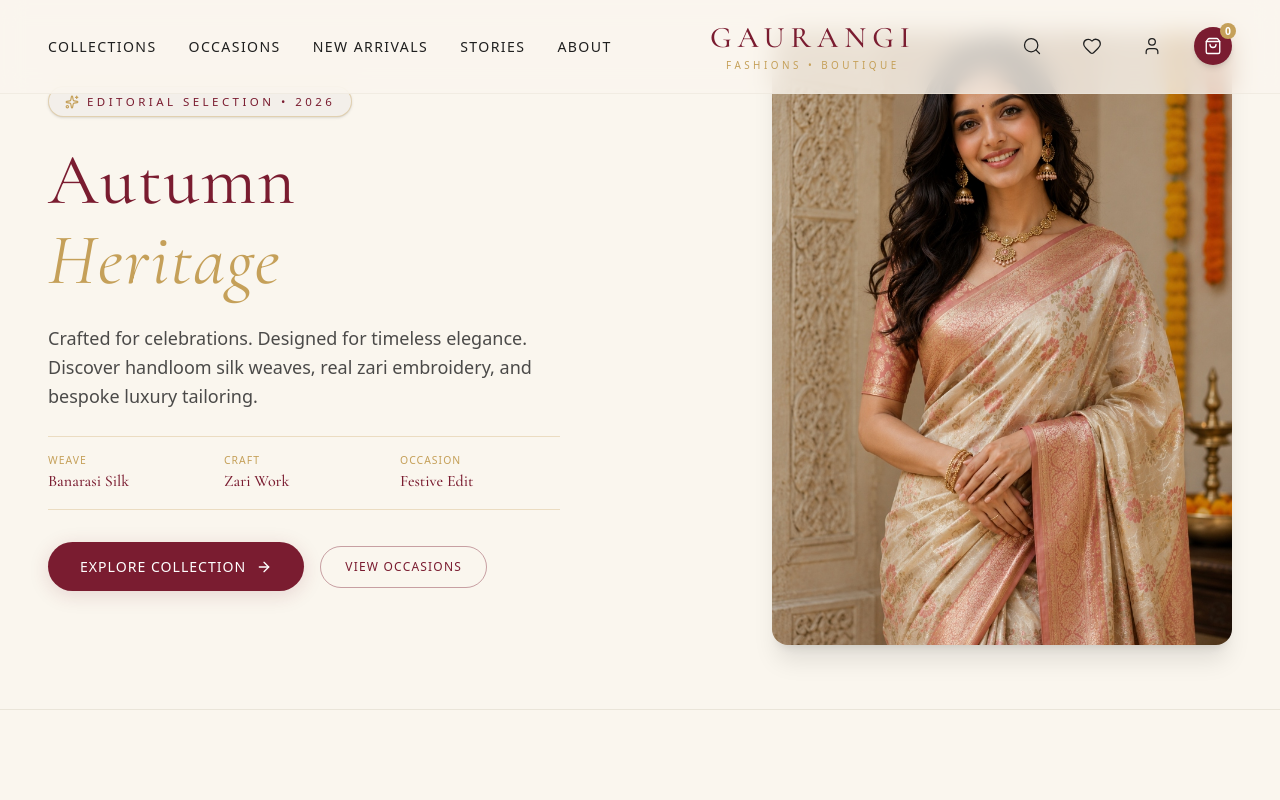
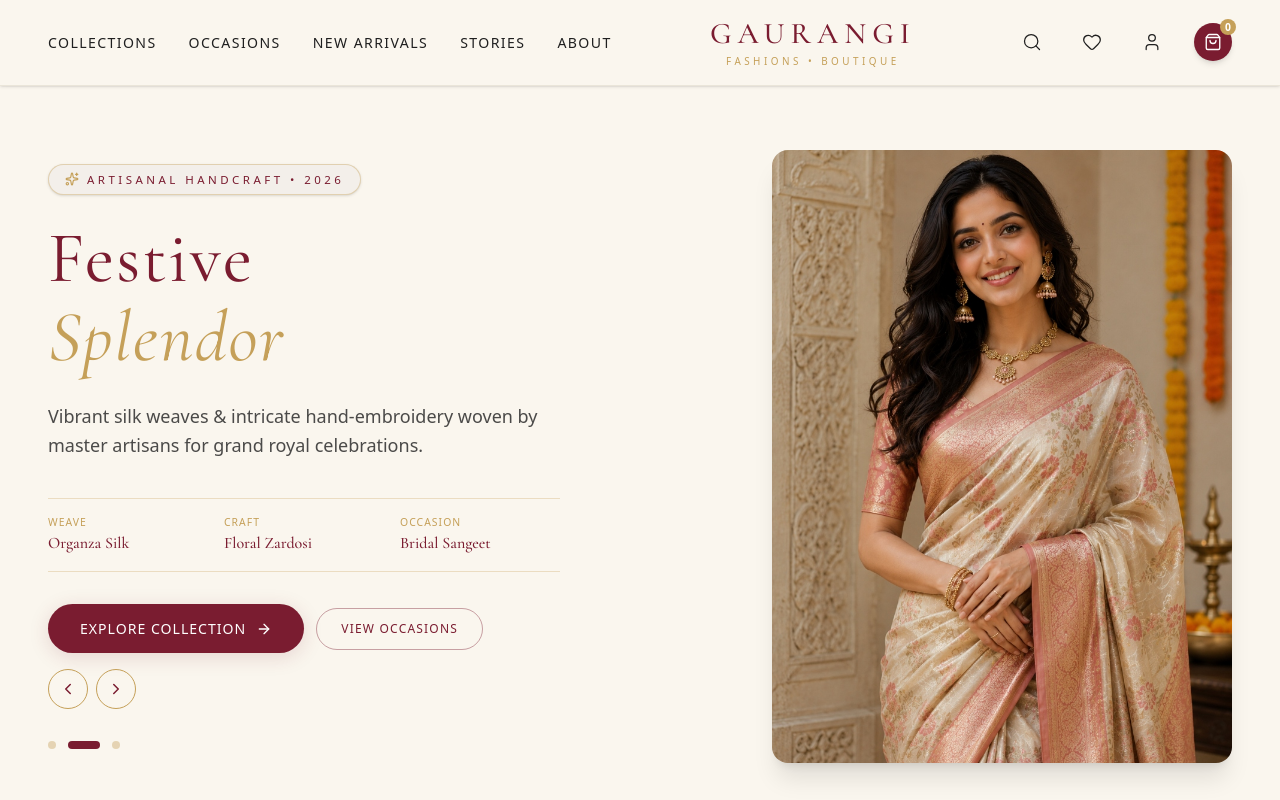
Before and after one commit to gaurangistore/gaurangi-website, a Next.js app: page / in a window 1280 px wide. Shown: the top 800 px of the page. Built offline with nearby package versions, Linux system fonts and the light colour scheme; a web font is replaced by a local one.

Commit message:
Fix top header positioning above hero and add 3-slide interactive hero banner slider

```diff
--- a/src/components/HeroSection.tsx
+++ b/src/components/HeroSection.tsx
@@ -1,54 +1,123 @@
 'use client';
 
-import React from 'react';
-import { ArrowRight, Sparkles } from 'lucide-react';
+import React, { useState, useEffect } from 'react';
+import { ArrowRight, Sparkles, ChevronLeft, ChevronRight } from 'lucide-react';
 import { DUMMY_IMAGE } from '@/lib/constants';
 
+interface SlideData {
+  id: number;
+  badge: string;
+  title: string;
+  italicTitle: string;
+  tagline: string;
+  weave: string;
+  craft: string;
+  occasion: string;
+  image: string;
+}
+
+const HERO_SLIDES: SlideData[] = [
+  {
+    id: 1,
+    badge: 'Editorial Selection • 2026',
+    title: 'Autumn',
+    italicTitle: 'Heritage',
+    tagline: 'Crafted for celebrations. Designed for timeless elegance. Discover handloom silk weaves, real zari embroidery, and bespoke luxury tailoring.',
+    weave: 'Banarasi Silk',
+    craft: 'Zari Work',
+    occasion: 'Festive Edit',
+    image: DUMMY_IMAGE,
+  },
+  {
+    id: 2,
+    badge: 'Artisanal Handcraft • 2026',
+    title: 'Festive',
+    italicTitle: 'Splendor',
+    tagline: 'Vibrant silk weaves & intricate hand-embroidery woven by master artisans for grand royal celebrations.',
+    weave: 'Organza Silk',
+    craft: 'Floral Zardosi',
+    occasion: 'Bridal Sangeet',
+    image: DUMMY_IMAGE,
+  },
+  {
+    id: 3,
+    badge: 'Royal Weaves • 2026',
+    title: 'Kanjivaram',
+    italicTitle: 'Grace',
+    tagline: 'Pure mulberry silk with authentic gold & silver zari borders crafted for unforgettable wedding moments.',
+    weave: 'Kanjivaram Silk',
+    craft: 'Gold Threading',
+    occasion: 'Grand Wedding',
+    image: DUMMY_IMAGE,
+  },
+];
+
 export const HeroSection: React.FC = () => {
+  const [currentSlide, setCurrentSlide] = useState(0);
+
+  // Auto-play slider every 5 seconds
+  useEffect(() => {
+    const timer = setInterval(() => {
+      setCurrentSlide((prev) => (prev + 1) % HERO_SLIDES.length);
+    }, 5000);
+    return () => clearInterval(timer);
+  }, []);
+
+  const nextSlide = () => {
+    setCurrentSlide((prev) => (prev + 1) % HERO_SLIDES.length);
+  };
+
+  const prevSlide = () => {
+    setCurrentSlide((prev) => (prev - 1 + HERO_SLIDES.length) % HERO_SLIDES.length);
+  };
+
+  const active = HERO_SLIDES[currentSlide];
+
   return (
-    <section className="relative w-full bg-[#FAF6EE] text-[#1F1F1F] overflow-hidden -mt-20 pt-28 pb-16 border-b border-[#EAE5D9]">
+    <section className="relative w-full bg-[#FAF6EE] text-[#1F1F1F] overflow-hidden py-12 md:py-16 border-b border-[#EAE5D9]">
       <div className="max-w-7xl mx-auto px-6 md:px-12 w-full grid grid-cols-1 lg:grid-cols-12 gap-12 lg:gap-8 items-center relative z-10">
 
         {/* Left Column: Editorial Typography & Storytelling */}
-        <div className="lg:col-span-6 flex flex-col items-start text-left space-y-6">
+        <div className="lg:col-span-6 flex flex-col items-start text-left space-y-6 transition-all duration-500">
 
           {/* Subtitle Badge */}
           <div className="inline-flex items-center gap-2 px-4 py-1.5 rounded-full bg-[#F3EFEA] border border-[#C5A059]/40 shadow-sm">
             <Sparkles className="w-3.5 h-3.5 text-[#C5A059]" />
             <span className="text-[0.72rem] tracking-[0.3em] uppercase font-sans text-[#7A1C30] font-medium">
-              Editorial Selection • 2026
+              {active.badge}
             </span>
           </div>
 
           {/* Main Headline */}
           <h1 className="font-serif-editorial text-4xl md:text-6xl lg:text-7xl font-light tracking-wide leading-[1.1] text-[#7A1C30]">
-            Autumn <br />
-            <span className="italic font-normal text-[#C5A059]">Heritage</span>
+            {active.title} <br />
+            <span className="italic font-normal text-[#C5A059]">{active.italicTitle}</span>
           </h1>
 
           {/* Storytelling Tagline */}
-          <p className="text-base md:text-lg font-light text-[#1F1F1F]/80 max-w-lg font-sans leading-relaxed">
-            Crafted for celebrations. Designed for timeless elegance. Discover handloom silk weaves, real zari embroidery, and bespoke luxury tailoring.
+          <p className="text-base md:text-lg font-light text-[#1F1F1F]/80 max-w-lg font-sans leading-relaxed min-h-[72px]">
+            {active.tagline}
           </p>
 
           {/* Key Attributes */}
           <div className="grid grid-cols-3 gap-4 py-4 border-y border-[#C5A059]/30 w-full max-w-lg">
             <div>
               <span className="block text-[0.65rem] uppercase tracking-widest text-[#C5A059] font-medium">Weave</span>
-              <span className="font-serif-editorial text-sm md:text-base text-[#7A1C30] font-medium">Banarasi Silk</span>
+              <span className="font-serif-editorial text-sm md:text-base text-[#7A1C30] font-medium">{active.weave}</span>
             </div>
             <div>
               <span className="block text-[0.65rem] uppercase tracking-widest text-[#C5A059] font-medium">Craft</span>
-              <span className="font-serif-editorial text-sm md:text-base text-[#7A1C30] font-medium">Zari Work</span>
+              <span className="font-serif-editorial text-sm md:text-base text-[#7A1C30] font-medium">{active.craft}</span>
             </div>
             <div>
               <span className="block text-[0.65rem] uppercase tracking-widest text-[#C5A059] font-medium">Occasion</span>
-              <span className="font-serif-editorial text-sm md:text-base text-[#7A1C30] font-medium">Festive Edit</span>
+              <span className="font-serif-editorial text-sm md:text-base text-[#7A1C30] font-medium">{active.occasion}</span>
             </div>
           </div>
 
-          {/* Action Buttons */}
-          <div className="flex flex-wrap items-center gap-4 pt-2">
+          {/* Action Buttons & Slider Controls */}
+          <div className="flex flex-wrap items-center justify-between gap-4 pt-2 w-full max-w-lg">
+            <div className="flex items-center gap-3">
               <a href="#collections" className="btn-maroon group shadow-md">
                 <span>Explore Collection</span>
                 <ArrowRight className="w-4 h-4 transition-transform duration-300 group-hover:translate-x-1" />
@@ -57,19 +126,53 @@ export const HeroSection: React.FC = () => {
                 View Occasions
               </a>
             </div>
+
+            {/* Slider Next/Prev Arrow Controls */}
+            <div className="flex items-center gap-2">
+              <button
+                onClick={prevSlide}
+                className="w-10 h-10 rounded-full border border-[#C5A059] text-[#7A1C30] flex items-center justify-center hover:bg-[#7A1C30] hover:text-white transition-colors"
+                title="Previous Slide"
+              >
+                <ChevronLeft size={18} />
+              </button>
+              <button
+                onClick={nextSlide}
+                className="w-10 h-10 rounded-full border border-[#C5A059] text-[#7A1C30] flex items-center justify-center hover:bg-[#7A1C30] hover:text-white transition-colors"
+                title="Next Slide"
+              >
+                <ChevronRight size={18} />
+              </button>
+            </div>
           </div>
 
-        {/* Right Column: Clean Frameless Model Photo (No Box Frame, Warm Matching Background) */}
+          {/* Slide Indicator Dots */}
+          <div className="flex items-center gap-3 pt-2">
+            {HERO_SLIDES.map((slide, index) => (
+              <button
+                key={slide.id}
+                onClick={() => setCurrentSlide(index)}
+                className={`transition-all duration-300 ${
+                  currentSlide === index
+                    ? 'w-8 h-2 bg-[#7A1C30] rounded-full'
+                    : 'w-2 h-2 bg-[#C5A059]/40 hover:bg-[#C5A059] rounded-full'
+                }`}
+                title={`Go to slide ${index + 1}`}
+              />
+            ))}
+          </div>
+
+        </div>
+
+        {/* Right Column: Model Photo Slider Display */}
         <div className="lg:col-span-6 flex justify-center lg:justify-end items-center">
           <div className="relative w-full max-w-[460px] aspect-[3/4]">
-
-            {/* Pure Model Photo without any box border or frame */}
             <img
-              src={DUMMY_IMAGE}
-              alt="Gaurangi Fashions Model"
-              className="w-full h-full object-contain object-center rounded-2xl shadow-xl"
+              key={active.id}
+              src={active.image}
+              alt={active.title}
+              className="w-full h-full object-contain object-center rounded-2xl shadow-xl transition-all duration-500 animate-fade-in"
             />
-
           </div>
         </div>
 
--- a/src/components/Navbar.tsx
+++ b/src/components/Navbar.tsx
@@ -25,11 +25,7 @@ export const Navbar: React.FC = () => {
   return (
     <>
       <header
-        className={`fixed top-0 left-0 w-full z-50 transition-all duration-500 ${
-          isScrolled
-            ? 'bg-white/95 backdrop-blur-md shadow-sm border-b border-[#EAE5D9] py-4'
-            : 'bg-[#FAF6EE]/80 backdrop-blur-md border-b border-[#EAE5D9]/60 text-[#1F1F1F] py-5'
-        }`}
+        className={`sticky top-0 left-0 w-full z-50 transition-all duration-500 bg-[#FAF6EE] shadow-sm border-b border-[#EAE5D9] py-4`}
       >
         <div className="max-w-7xl mx-auto px-6 md:px-12 flex items-center justify-between">
           {/* Mobile Menu Button */}
```
Lines whose indentation alone changed are shown as unchanged.
